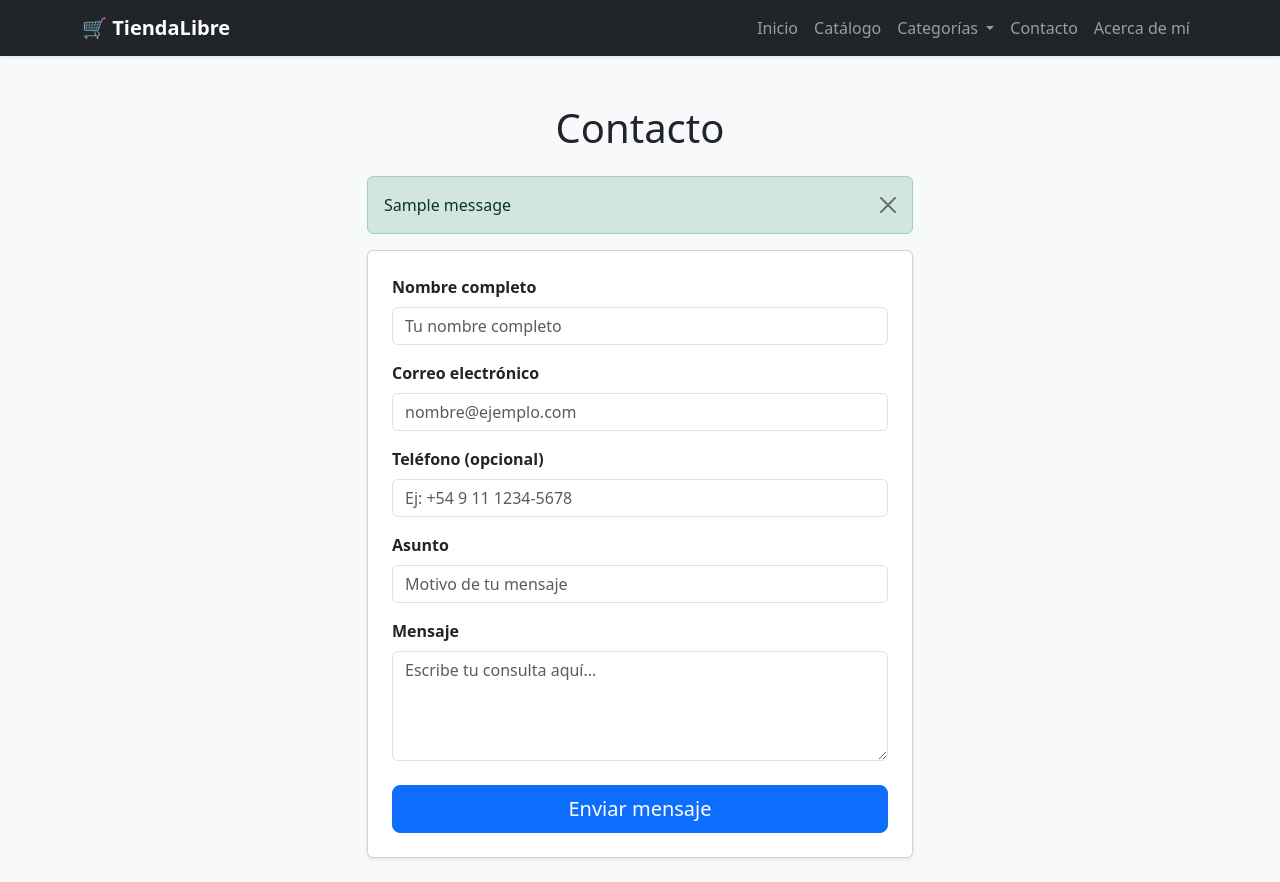
After one commit to Villada-PG3/trabajo-practico-tienda-libre-LisandroFlores21, a Django app: page /contacto/ in a window 1280 px wide. The commit adds this page. Run offline with Django 5.2, Linux system fonts and the light colour scheme; tables that the repository leaves empty hold one stand-in row (values such as "Sample post"); one stand-in notice (Sample message) is shown.

Commit message:
feat: formulario de contacto con validacion

```diff
--- /dev/null
+++ b/mercado/miapp/forms.py
@@ -0,0 +1,45 @@
+from django import forms
+
+
+class ContactoForm(forms.Form):
+    nombre = forms.CharField(
+        label="Nombre completo",
+        max_length=100,
+        widget=forms.TextInput(attrs={
+            "class": "form-control",
+            "placeholder": "Tu nombre completo"
+        })
+    )
+    email = forms.EmailField(
+        label="Correo electrónico",
+        widget=forms.EmailInput(attrs={
+            "class": "form-control",
+            "placeholder": "nombre@ejemplo.com"
+        })
+    )
+
+    telefono = forms.CharField(
+        label="Teléfono (opcional)",
+        max_length=20,
+        required=False,
+        widget=forms.TextInput(attrs={
+            "class": "form-control",
+            "placeholder": "Ej: +54 9 11 1234-5678"
+        })
+    )
+    asunto = forms.CharField(
+        label="Asunto",
+        max_length=150,
+        widget=forms.TextInput(attrs={
+            "class": "form-control",
+            "placeholder": "Motivo de tu mensaje"
+        })
+    )
+    mensaje = forms.CharField(
+        label="Mensaje",
+        widget=forms.Textarea(attrs={
+            "class": "form-control",
+            "rows": 4,
+            "placeholder": "Escribe tu consulta aquí..."
+        })
+    )
--- a/mercado/miapp/urls.py
+++ b/mercado/miapp/urls.py
@@ -21,4 +21,6 @@ urlpatterns = [
         views.acerca_de_mi,
         name="acerca_de_mi",
     ),
+
+    path("contacto/", views.contacto, name="contacto"),
 ]
--- a/mercado/miapp/views.py
+++ b/mercado/miapp/views.py
@@ -3,6 +3,7 @@ from django.shortcuts import render, get_object_or_404
 from django.views.generic import TemplateView, ListView, DetailView
 from .models import Categoria, Producto
 from django.db.models import Q
+from .forms import ContactoForm
 
 class HomeView(TemplateView):
     template_name = "miapp/home.html"
@@ -65,3 +66,20 @@ class ProductoDetailView(DetailView):
     model = Producto
     template_name = "miapp/detalle.html"
     context_object_name = "producto"
+
+def contacto(request):
+    if request.method == "POST":
+        form = ContactoForm(request.POST)
+        if form.is_valid():
+            # Aquí se procesarían los datos enviados (enviar un mail, guardar, etc.)
+            nombre = form.cleaned_data["nombre"]
+
+            messages.success(
+                request,
+                f"¡Gracias {nombre}! Tu mensaje ha sido enviado correctamente."
+            )
+            return redirect("tiendalibre:contacto")
+    else:
+        form = ContactoForm()
+
+    return render(request, "miapp/contacto.html", {"form": form})
--- a/mercado/templates/_navbar.html
+++ b/mercado/templates/_navbar.html
@@ -40,6 +40,10 @@
                 </li>
 
                 <li class="nav-item">
+                    <a class="nav-link" href="{% url 'tiendalibre:contacto' %}">Contacto</a>
+                </li>
+
+                <li class="nav-item">
                     <a class="nav-link" href="{% url 'tiendalibre:acerca_de_mi' %}">Acerca de mí</a>
                 </li>
             </ul>
--- /dev/null
+++ b/mercado/templates/miapp/contacto.html
@@ -0,0 +1,51 @@
+{% extends "base.html" %}
+
+{% block title %}Contacto | TiendaLibre{% endblock title %}
+
+{% block content %}
+<div class="row justify-content-center">
+    <div class="col-md-8 col-lg-6">
+        <h1 class="text-center mb-4">Contacto</h1>
+
+        <!-- Alertas de éxito / mensajes -->
+        {% if messages %}
+            {% for message in messages %}
+                <div class="alert alert-{{ message.tags }} alert-dismissible fade show" role="alert">
+                    {{ message }}
+                    <button type="button" class="btn-close" data-bs-dismiss="alert" aria-label="Close"></button>
+                </div>
+            {% endfor %}
+        {% endif %}
+
+        <div class="card shadow-sm">
+            <div class="card-body p-4">
+                <form method="POST" novalidate>
+                    {% csrf_token %}
+
+                    {% for field in form %}
+                        <div class="mb-3">
+                            <label for="{{ field.id_for_label }}" class="form-label fw-bold">
+                                {{ field.label }}
+                            </label>
+
+                            {{ field }}
+
+                            {% if field.errors %}
+                                {% for error in field.errors %}
+                                    <div class="text-danger small mt-1">
+                                        {{ error }}
+                                    </div>
+                                {% endfor %}
+                            {% endif %}
+                        </div>
+                    {% endfor %}
+
+                    <div class="d-grid mt-4">
+                        <button type="submit" class="btn btn-primary btn-lg">Enviar mensaje</button>
+                    </div>
+                </form>
+            </div>
+        </div>
+    </div>
+</div>
+{% endblock content %}
```
Also changed, not shown: mercado/templates/miapp/home.html (+3 -5 lines).
